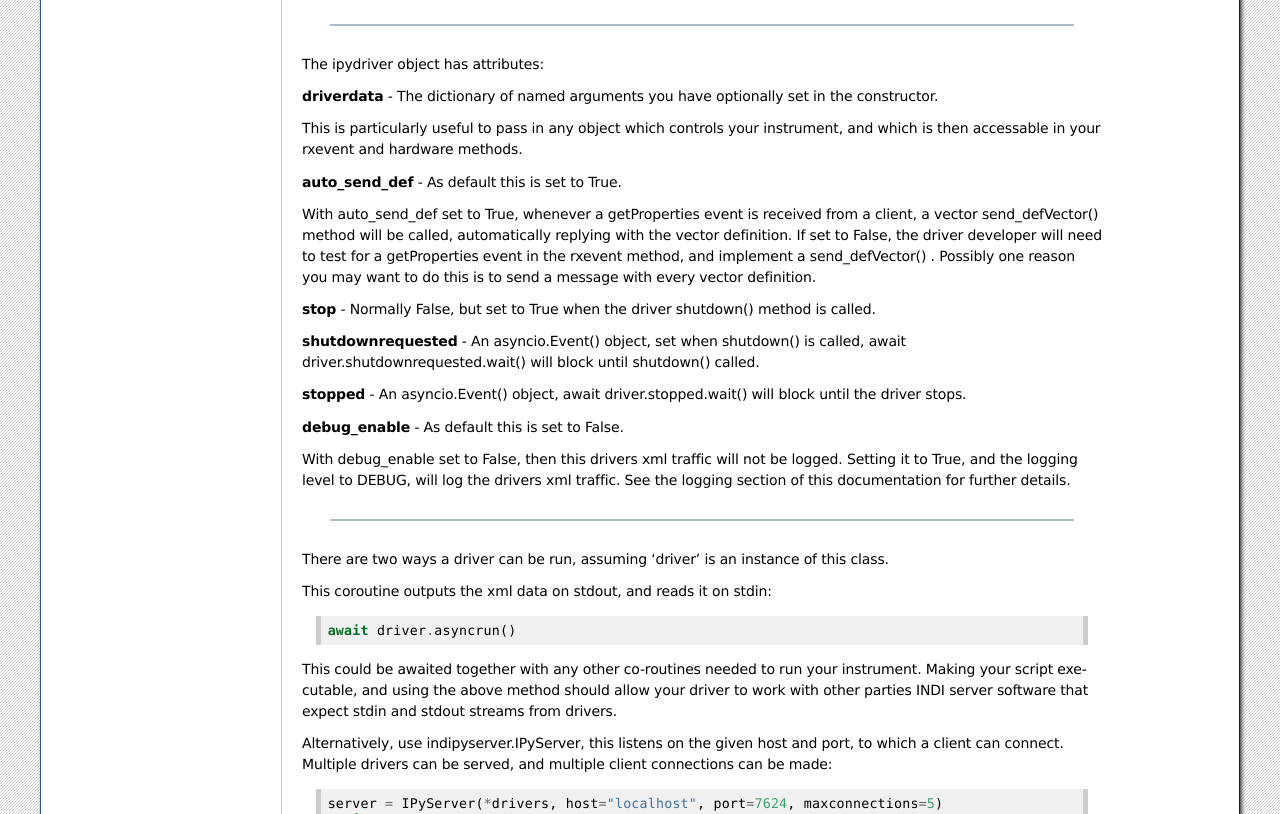
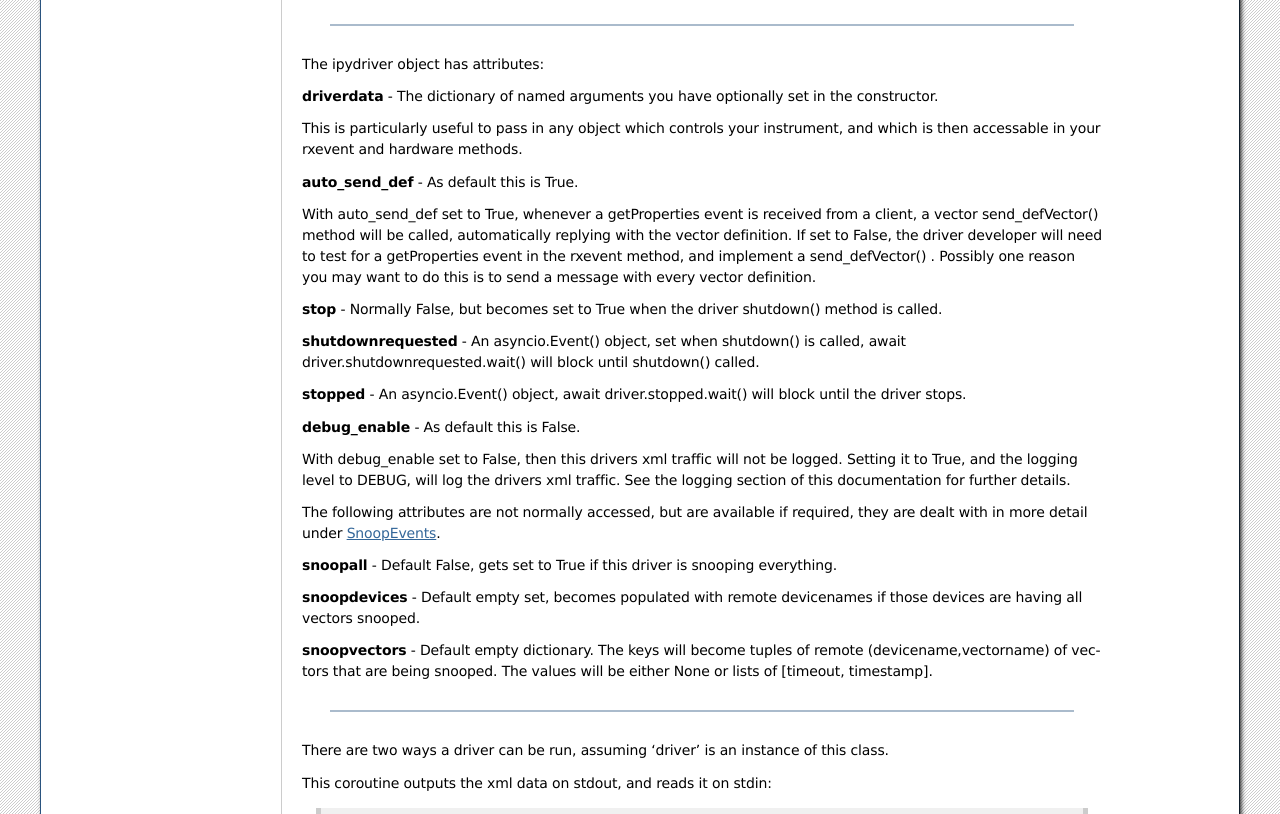
Before and after one commit to bernie-skipole/indipydriver, a Sphinx documentation site: the page built from docs/source/usage/ipydriver.rst, in a window 1280 px wide and 900 px high, scrolled down 656 px, cut to the strip 86-900 px from the top of the window. Built offline with Sphinx 7.4.7, drawn with Linux system fonts in a browser that asks for light colours.

Commit message:
Updated docs

```diff
--- a/docs/source/usage/example4.rst
+++ b/docs/source/usage/example4.rst
@@ -199,3 +199,6 @@ The device is subclassed to handle these events, rather than the driver handling
         server = IPyServer(thermodriver)
         print(f"Running {__file__} with indipydriver version {ipd.version}")
         asyncio.run(server.asyncrun())
+
+
+This pattern of delegation to a device may be used to break up a complex driver across several modules. So each device, with its vectors, members and its contolling code could be separated.
--- a/docs/source/usage/ipydriver.rst
+++ b/docs/source/usage/ipydriver.rst
@@ -36,7 +36,7 @@ The ipydriver object has attributes:
 
 This is particularly useful to pass in any object which controls your instrument, and which is then accessable in your rxevent and hardware methods.
 
-**auto_send_def** - As default this is set to True.
+**auto_send_def** - As default this is True.
 
 With auto_send_def set to True, whenever a getProperties event is received from a client, a
 vector send_defVector() method will be called, automatically replying with the vector definition.
@@ -44,15 +44,23 @@ If set to False, the driver developer will need to test for a getProperties even
 method, and implement a send_defVector() . Possibly one reason you may want to do this is to send
 a message with every vector definition.
 
-**stop** - Normally False, but set to True when the driver shutdown() method is called.
+**stop** - Normally False, but becomes set to True when the driver shutdown() method is called.
 
 **shutdownrequested** - An asyncio.Event() object, set when shutdown() is called, await driver.shutdownrequested.wait() will block until shutdown() called.
 
 **stopped** - An asyncio.Event() object, await driver.stopped.wait() will block until the driver stops.
 
-**debug_enable** - As default this is set to False.
+**debug_enable** - As default this is False.
 
 With debug_enable set to False, then this drivers xml traffic will not be logged. Setting it to True, and the logging level to DEBUG, will log the drivers xml traffic. See the logging section of this documentation for further details.
+
+The following attributes are not normally accessed, but are available if required, they are dealt with in more detail under :ref:`snoopevents`.
+
+**snoopall** - Default False, gets set to True if this driver is snooping everything.
+
+**snoopdevices** - Default empty set, becomes populated with remote devicenames if those devices are having all vectors snooped.
+
+**snoopvectors** - Default empty dictionary. The keys will become tuples of remote (devicename,vectorname) of vectors that are being snooped. The values will be either None or lists of [timeout, timestamp].
 
 ----
 
```
Also changed, not shown: docs/source/usage/snoopevents.rst (+31 -0 lines).
